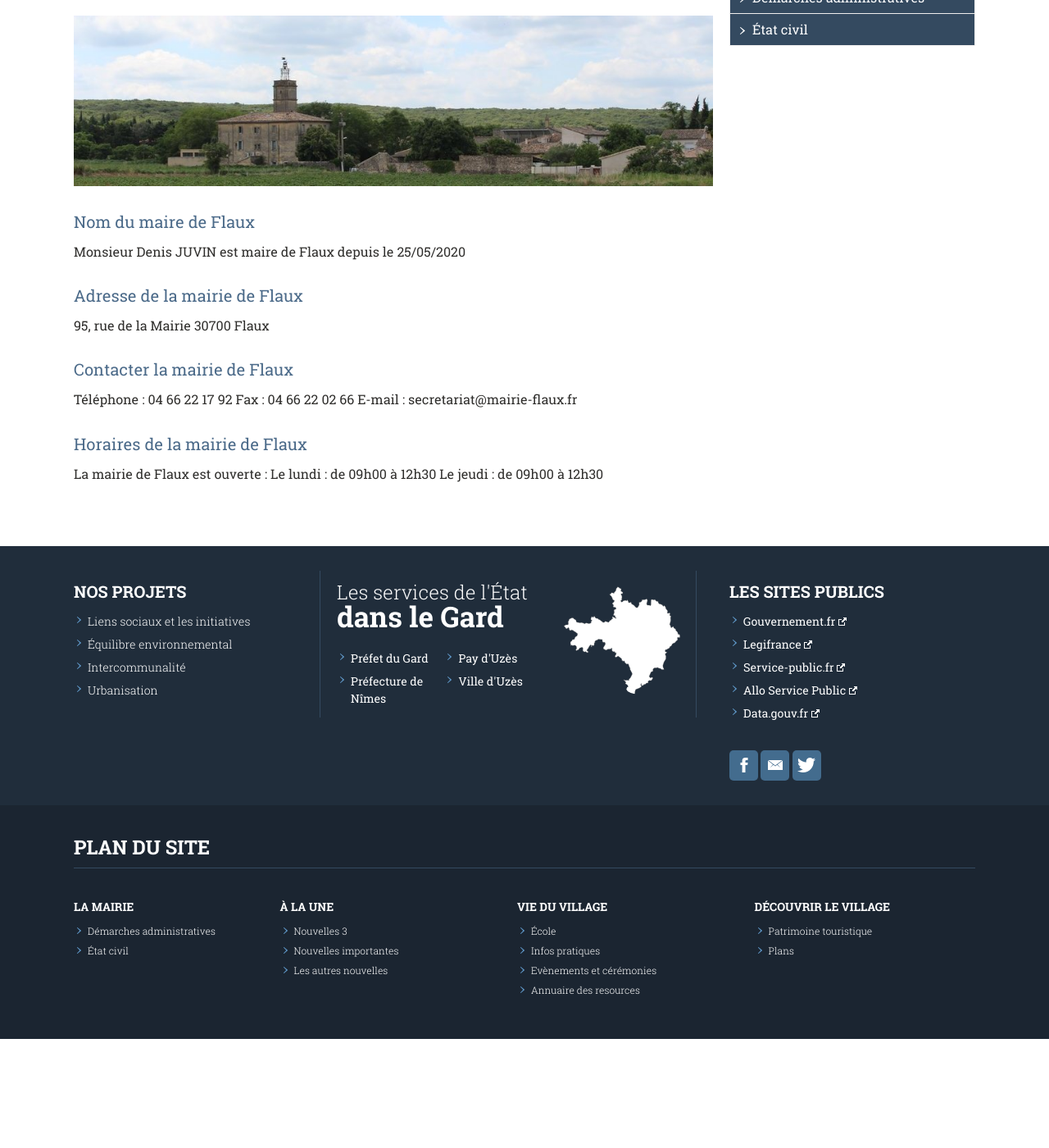
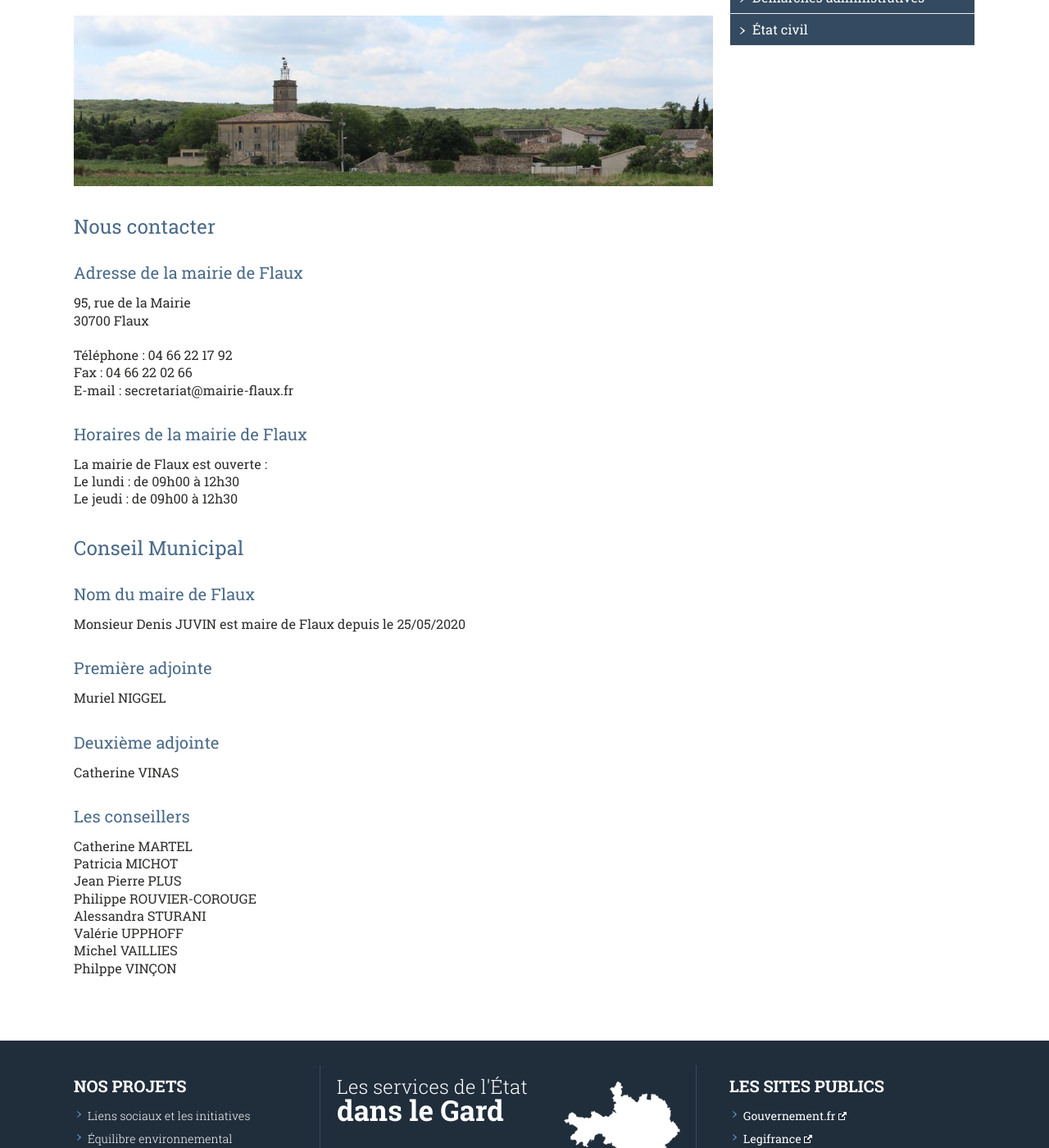
Before and after one commit to Flaux-Village/flaux-village.github.io, a Jekyll site: the page built from mairie.md, in a window 1280 px wide and 1400 px high, scrolled down 389 px. Shown: the whole window at 82% size. Built offline with Jekyll 4.4.1, drawn with Linux system fonts in a browser that asks for light colours; our own code applies the rules of GitHub Pages for plain Markdown files; before the commit the page ends 1656 px from its top, so only the background shows below that.

Commit message:
Update mairie.md

```diff
--- a/mairie.md
+++ b/mairie.md
@@ -14,16 +14,39 @@ menu_secondaire:
 - titre: État civil
   addresse: /civil.html
 ---
+
+# Nous contacter
+
+## Adresse de la mairie de Flaux
+95, rue de la Mairie<br/>
+30700 Flaux<br/>
+
+Téléphone : 04 66 22 17 92<br/>
+Fax : 04 66 22 02 66<br/>
+E-mail : secretariat@mairie-flaux.fr<br/>
+
+## Horaires de la mairie de Flaux
+La mairie de Flaux est ouverte :<br/>
+Le lundi : de 09h00 à 12h30<br/>
+Le jeudi : de 09h00 à 12h30<br/>
+
+# Conseil Municipal
+
 ## Nom du maire de Flaux
 Monsieur Denis JUVIN est maire de Flaux depuis le 25/05/2020
-## Adresse de la mairie de Flaux
-95, rue de la Mairie
-30700 Flaux
-## Contacter la mairie de Flaux
-Téléphone : 04 66 22 17 92
-Fax : 04 66 22 02 66
-E-mail : secretariat@mairie-flaux.fr
-## Horaires de la mairie de Flaux
-La mairie de Flaux est ouverte :
-Le lundi : de 09h00 à 12h30
-Le jeudi : de 09h00 à 12h30
+
+## Première adjointe
+Muriel NIGGEL
+
+## Deuxième adjointe
+Catherine VINAS
+
+## Les conseillers
+Catherine MARTEL<br/>
+Patricia MICHOT<br/>
+Jean Pierre PLUS<br/>
+Philippe ROUVIER-COROUGE<br/>
+Alessandra STURANI<br/>
+Valérie UPPHOFF<br/>
+Michel VAILLIES<br/>
+Philppe VINÇON<br/>
```
